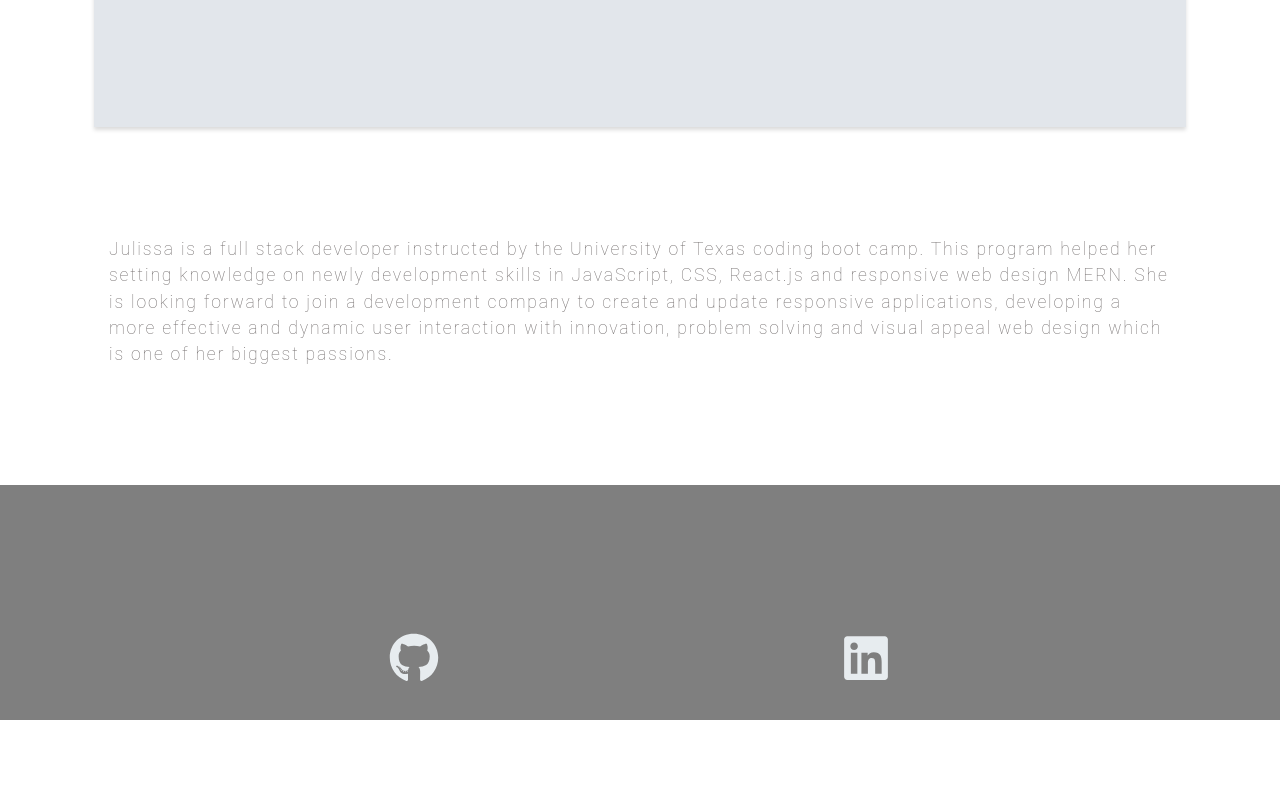
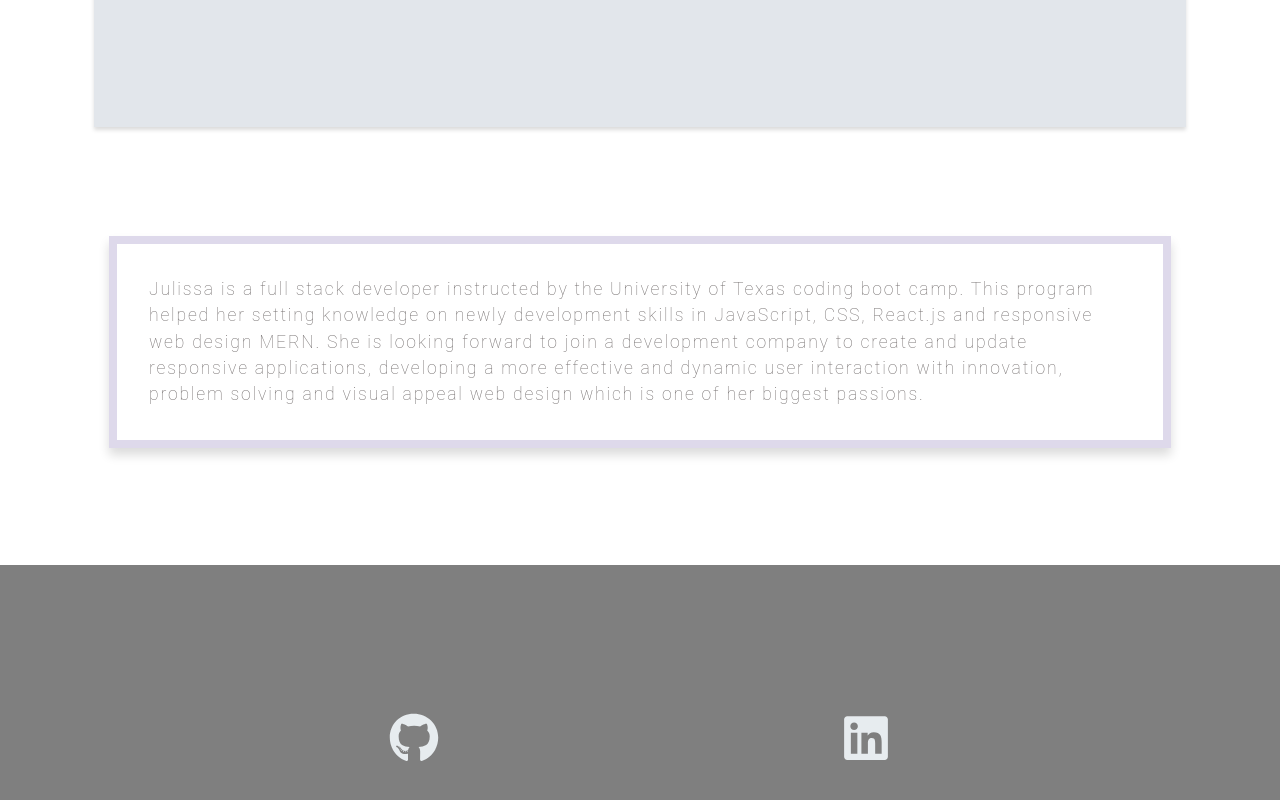
Before and after one commit to yoyachi/full-portfolio, a React (Create React App) app: page / in a window 1280 px wide. Shown: the part 776-1576 px from the top of the page. Before the commit the page ends 1496 px from the top, so only its background shows below. Built offline with nearby package versions, Linux system fonts and the light colour scheme.

Commit message:
Update intro

```diff
--- a/src/index.css
+++ b/src/index.css
@@ -135,7 +135,7 @@ a:hover {
 }
 
 header {
-	background:#fcfcfcf0;
+	background:#f1f3f7f0;
 	display: flex;
 	flex-wrap: wrap;
 	justify-content :space-evenly;
@@ -471,6 +471,11 @@ textarea {
 	padding:  50px 10px ;
 }
 
+.intro {
+	padding: 2rem;
+	border: 0.5rem solid rgb(222, 217, 235);
+	box-shadow: 0px 7px 10px 0px rgb(0 0 0 / 14%);
+}
 /* Viewports Styling start*/
 @media only screen and (max-width: 980px) {}
 
```
Also changed, not shown: 1 other file (tests, documents, lock files or other folders).
